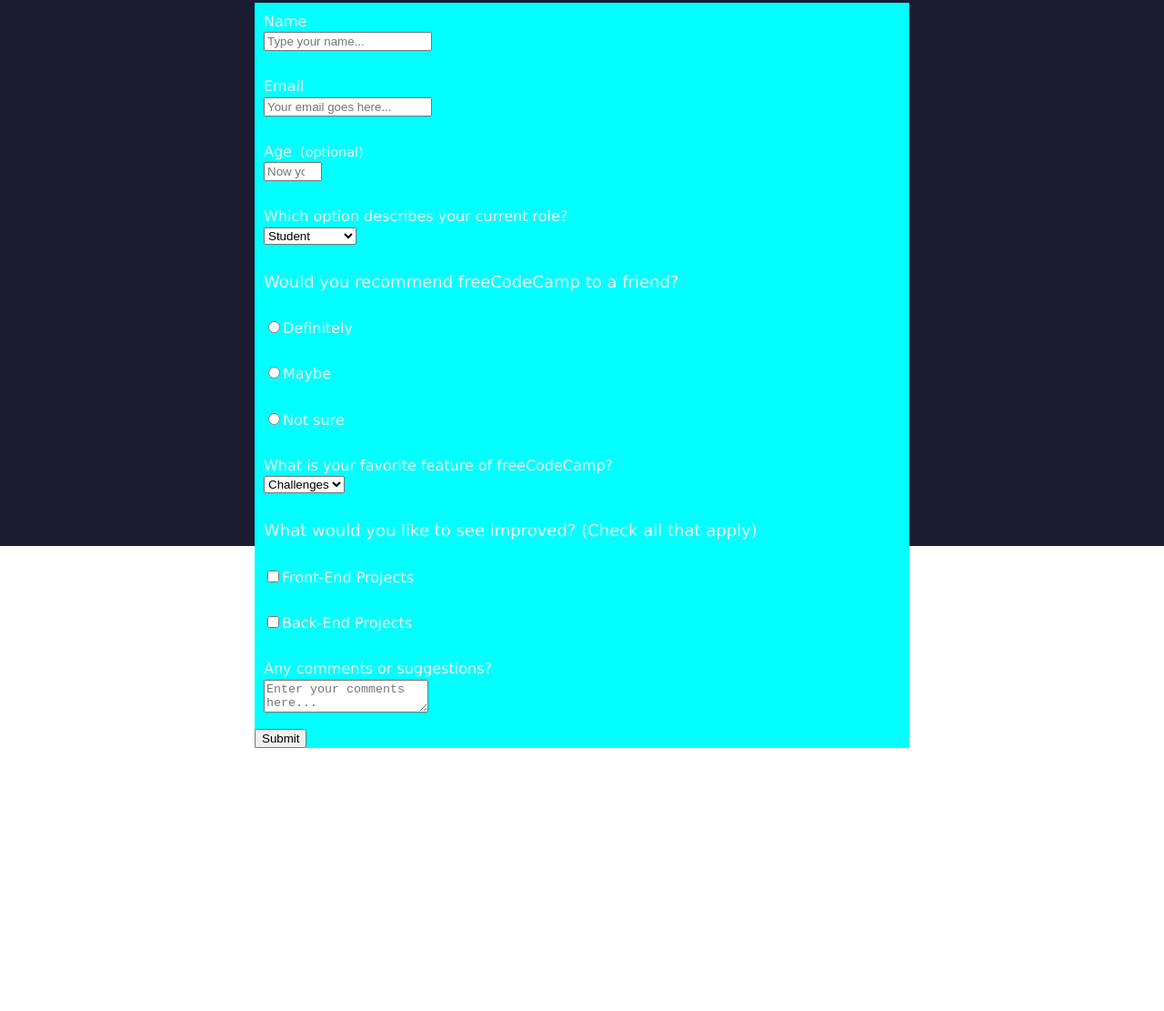
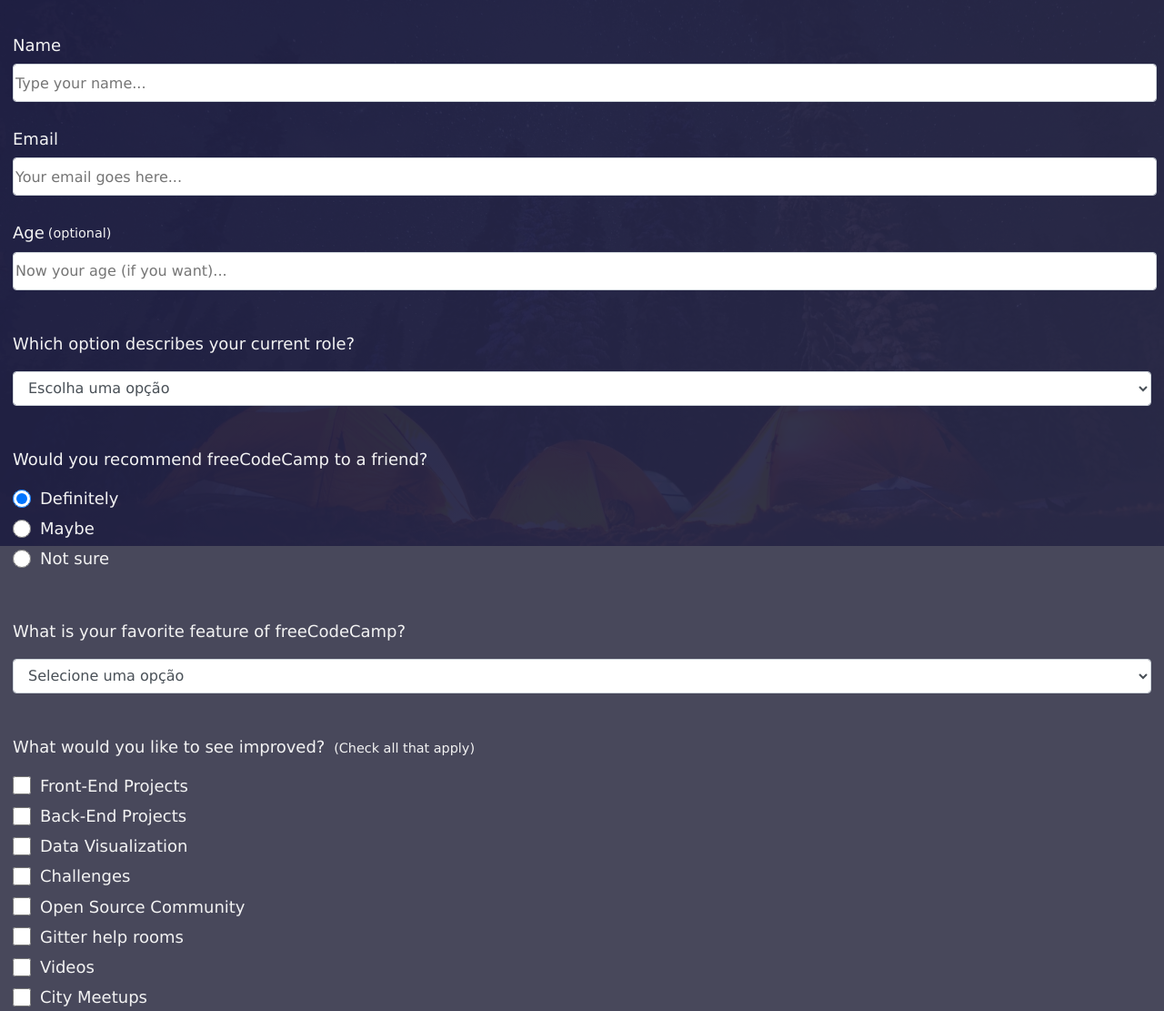
Before and after one commit to luanhmilano/survey-form, a plain HTML site: page index.html in a window 1280 px wide. Shown: the part 200-1311 px from the top of the page at 91% size. Before the commit the page ends 1022 px from the top, so only its background shows below. Drawn offline with Linux system fonts and the light colour scheme.

Commit message:
version1.3

```diff
--- a/index.html
+++ b/index.html
@@ -12,20 +12,35 @@
       <h1 id="title" class="text-center">freeCodeCamp Survey Form</h1>
       <p id="description" class="description text-center">The best site to learn to code</p>
     </header>
-    <main>
-      <form id="survey-form">
-        <label id="name-label" for="name">Name<input id="name" type="text" required placeholder="Type your name..." value=""></label>
-        <label id="email-label" for="email">Email<input id="email" type="email" required placeholder="Your email goes here..." value=""></label>
-        <label id="number-label" for="number">Age <span class="clue">(optional)</span><input id="number" class="form-control" type="number" min="0" max="120" placeholder="Now your age (if you want)..." value=""></label>
-        <label for="dropdown">Which option describes your current role?
-        <select id="dropdown" value="">
-          <option value="">Student</option>
-          <option value="">Full Time Job</option>
-        </select>
-        </label>
+    <form id="survey-form">
+      <div class="form-group">
+        <label id="name-label" for="name">Name</label>
+        <input id="name" class="form-control" type="text" required placeholder="Type your name..." value="">
+      </div>
+      <div class="form-group">
+        <label id="email-label" for="email">Email</label>
+        <input id="email" class="form-control" type="email" required placeholder="Your email goes here..." value="">
+      </div>
+      <div class="form-group">
+        <label id="number-label" for="number">Age <span class="clue">(optional)</span></label>
+        <input id="number" class="form-control" type="number" min="0" max="120" placeholder="Now your age (if you want)..." value="">
+      </div>
+      <div class="form-group">
+        <p>Which option describes your current role?</p>
+          <select id="dropdown" name="role" value="" class="form-control" required>
+            <option disabled selected value>Escolha uma opção</option>
+            <option value="student">Student</option>
+            <option value="jog">Full Time Job</option>
+            <option value="learner">Full Time Learner</option>
+            <option value="preferNo">Prefer not to say</option>
+            <option value="other">Other</option>
+          </select>
+          </label>
+      </div>
+      <div class="form-group">
         <p>Would you recommend freeCodeCamp to a friend?</p>
         <label>
-          <input class="input-radio" type="radio" name="radio-button" value="definitely">Definitely
+          <input class="input-radio" type="radio" name="radio-button" value="definitely" checked>Definitely
         </label>
         <label>
           <input class="input-radio" type="radio" name="radio-button" value="maybe">Maybe
@@ -33,25 +48,62 @@
         <label>
           <input class="input-radio" type="radio" name="radio-button" value="not_sure">Not sure
         </label>
-        <label for="dropdown2">What is your favorite feature of freeCodeCamp?
-        <select id="dropdown2" value="">
-          <option value="">Challenges</option>
-          <option value="">Projects</option>
+      </div>
+      <div class="form-group">
+        <p>What is your favorite feature of freeCodeCamp?</p>
+        <select id="dropdown2" class="form-control" value="" required>
+          <option value disabled selected>Selecione uma opção</option>
+          <option value="challenges">Challenges</option>
+          <option value="projects">Projects</option>
+          <option value="community">Community</option>
+          <option value="openSource">Open Source</option>
         </select>
         </label>
-        <p>What would you like to see improved? (Check all that apply)</p>
+      </div>
+      <div class="form-group">
+        <p>What would you like to see improved? <span class="clue">(Check all that apply)</span></p>
         <label>
-          <input class="input-checkbox" type="checkbox" value="front-end-projects">Front-End Projects</input>
+          <input name="prefer" class="input-checkbox" type="checkbox" value="front-end-projects">Front-End Projects</input>
         </label>
         <label>
-          <input class="input-checkbox" type="checkbox" value="back-end-projects">Back-End Projects</input>
+          <input name="prefer" class="input-checkbox" type="checkbox" value="back-end-projects">Back-End Projects</input>
         </label>
-        <label>Any comments or suggestions?
-          <textarea placeholder="Enter your comments here..." value=""></textarea>
+        <label>
+          <input name="prefer" class="input-checkbox" type="checkbox" value="data-visualization">Data Visualization</input>
         </label>
-        <input type="submit" id="submit" value="Submit">
-      </form>
-    </main>
+        <label>
+          <input name="prefer" class="input-checkbox" type="checkbox" value="challenges">Challenges</input>
+        </label>
+        <label>
+          <input name="prefer" class="input-checkbox" type="checkbox" value="open-source-community">Open Source Community</input>
+        </label>
+        <label>
+          <input name="prefer" class="input-checkbox" type="checkbox" value="gitter-help-rooms">Gitter help rooms</input>
+        </label>
+        <label>
+          <input name="prefer" class="input-checkbox" type="checkbox" value="videos">Videos</input>
+        </label>
+        <label>
+          <input name="prefer" class="input-checkbox" type="checkbox" value="city-meetups">City Meetups</input>
+        </label>
+        <label>
+          <input name="prefer" class="input-checkbox" type="checkbox" value="wiki">Wiki</input>
+        </label>
+        <label>
+          <input name="prefer" class="input-checkbox" type="checkbox" value="forum">Forum</input>
+        </label>
+        <label>
+          <input name="prefer" class="input-checkbox" type="checkbox" value="additional-courses">Additional Courses</input>
+        </label>
+      </div>
+      <div class="form-group">
+        <p>Any comments or suggestions?</p>
+        <textarea id="comments" class="input-textarea" name="comment" placeholder="Enter your comments here..." value=""></textarea>
+      </div>
+      <div class="form-group">
+        <button type="submit" id="submit" class="submit-button">Submit</button>
+      </div>
+    </form>
   </div>
 </body>
-</html>
+</html>8
--- a/styles.css
+++ b/styles.css
@@ -36,7 +36,7 @@
     width: 100%;
     z-index: -1;
     background: var(--color-darkblue);
-    background-image: linear-gradient(115deg, rgba(58, 58, 158, 0.8), rgba(136, 136, 206, 0.7), url(images/camping.-image.jpg));
+    background-image: linear-gradient(115deg, rgba(58, 58, 158, 0.8), rgba(136, 136, 206, 0.7)), url(images/camping.jpg);
     background-size: cover;
     background-repeat: no-repeat;
     background-position: center;
@@ -86,18 +86,88 @@
     margin-inline-end: 0px;
 }
 
-main {
-    background-color: aqua;
-    width: 60vw;
-    max-width: 720px;
-    min-width: 300px;
-    margin: 0 auto;
+form {
+    background: var(--color-darkblue-alpha);
+    border-radius: 0.25rem;
+    display: block;
+    margin-top: 0em;
+    padding: 2.5rem 0.625rem;
 }
 
-label, p {
+.form-group {
+    margin: 0 auto 1.25rem auto;
+    padding: 0.25rem;
+}
+
+label {
+    display: flex;
+    align-items: center;
+    font-size: 1.125rem;
+    margin-bottom: 0.5rem;
+    cursor: default;
+}
+
+.form-control {
     display: block;
-    margin: 0.5rem 0;
-    padding: 10px;
+    width: 100%;
+    height: 2.375rem;
+    padding: 0.375rem 0.75rem;
+    color: #495057;
+    background-color: #fff;
+    background-clip: padding-box;
+    border: 1px solid #ced4da;
+    border-radius: 0.25rem;
+    transition: border-color 0.15s ease-in-out, box-shadow 0.15s ease-in-out;
+}
+
+input, button, select, textarea {
+    margin: 0;
+    font-family: inherit;
+    font-size: inherit;
+    line-height: inherit;
+}
+
+input[type="text" i] {
+    writing-mode: horizontal-tb !important;
+    padding-block: 1px;
+    padding-inline: 2px;
+}
+
+input[type="email" i] {
+    writing-mode: horizontal-tb !important;
+    padding-block: 1px;
+    padding-inline: 2px;
+}
+
+input[type="number" i] {
+    writing-mode: horizontal-tb !important;
+    padding-block: 1px;
+    padding-inline: 2px;
+}
+
+input[type="checkbox" i] {
+    background-color: initial;
+    cursor: default;
+    appearance: auto;
+    padding: initial;
+    border: initial;
+}
+
+select:not(:-internal-list-box) {
+    overflow: visible !important;
+}
+
+option:disabled {
+    color: -internal-light-dark(greytext, rgba(170, 170, 170));
+}
+
+option {
+    font-weight: normal;
+    display: block;
+    white-space-collapse: collapse;
+    text-wrap: nowrap;
+    min-height: 1.2em;
+    padding: 0px 2px 1px;
 }
 
 .clue {
@@ -105,14 +175,33 @@
     font-size: 0.9rem;
 }
 
-.input-radio {
+.input-radio, .input-checkbox {
     display: inline-block;
+    margin-right: 0.625rem;
+    min-height: 1.25rem;
+    min-width: 1.25rem;
 }
 
-.input-checkbox {
-    display: inline-block;
+.input-textarea {
+    min-height: 120px;
+    width: 100%;
+    resize: vertical;
 }
 
-input, select, textarea {
+input, select, textarea, button {
     display: block;
+    margin: 0;
+    font-family: inherit;
+    font-size: inherit;
+    line-height: inherit;
 }
+
+.submit-button {
+    display: block;
+    width: 100%;
+    padding: 0.75rem;
+    background: var(--color-green);
+    color: inherit;
+    border-radius: 2px;
+    cursor: pointer;
+}
```
